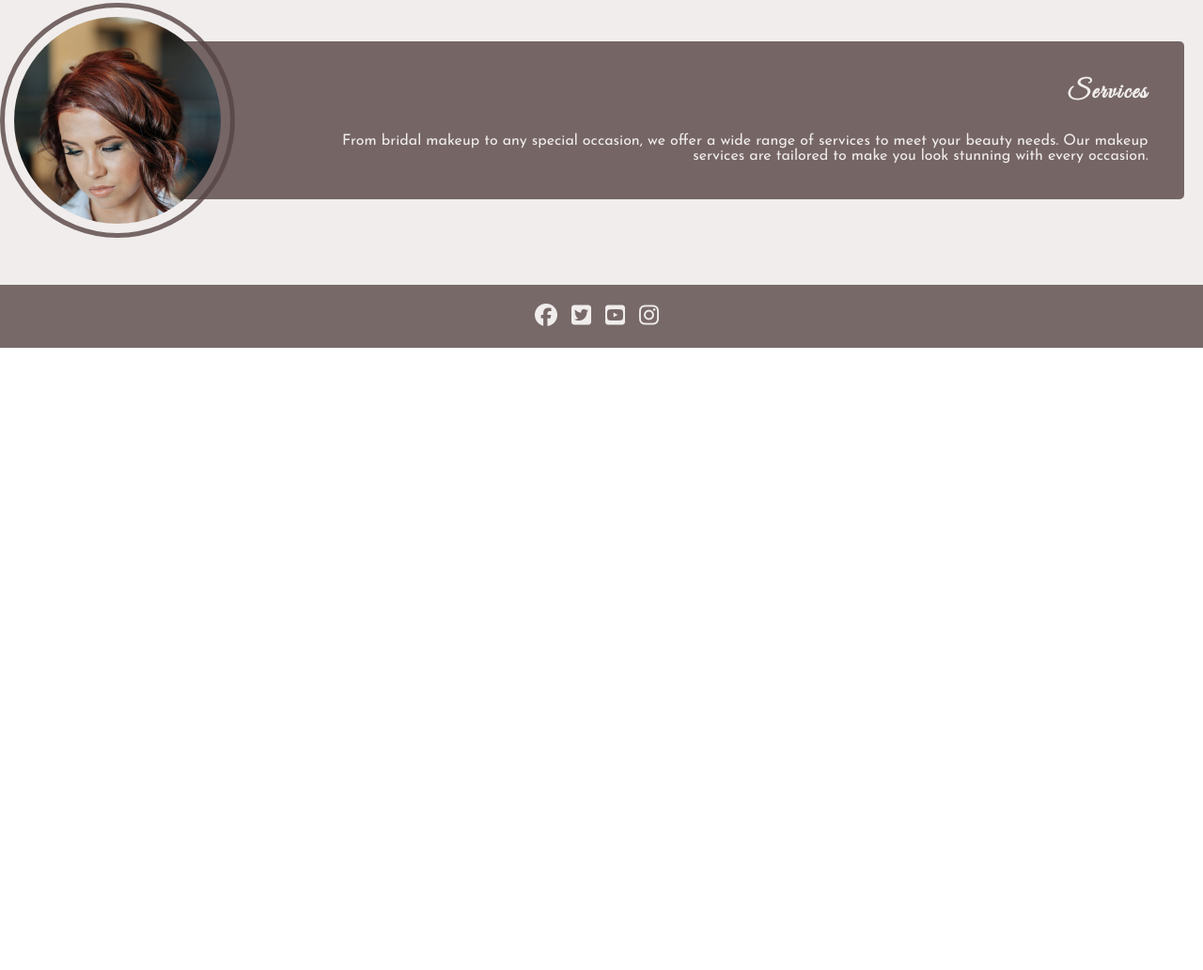
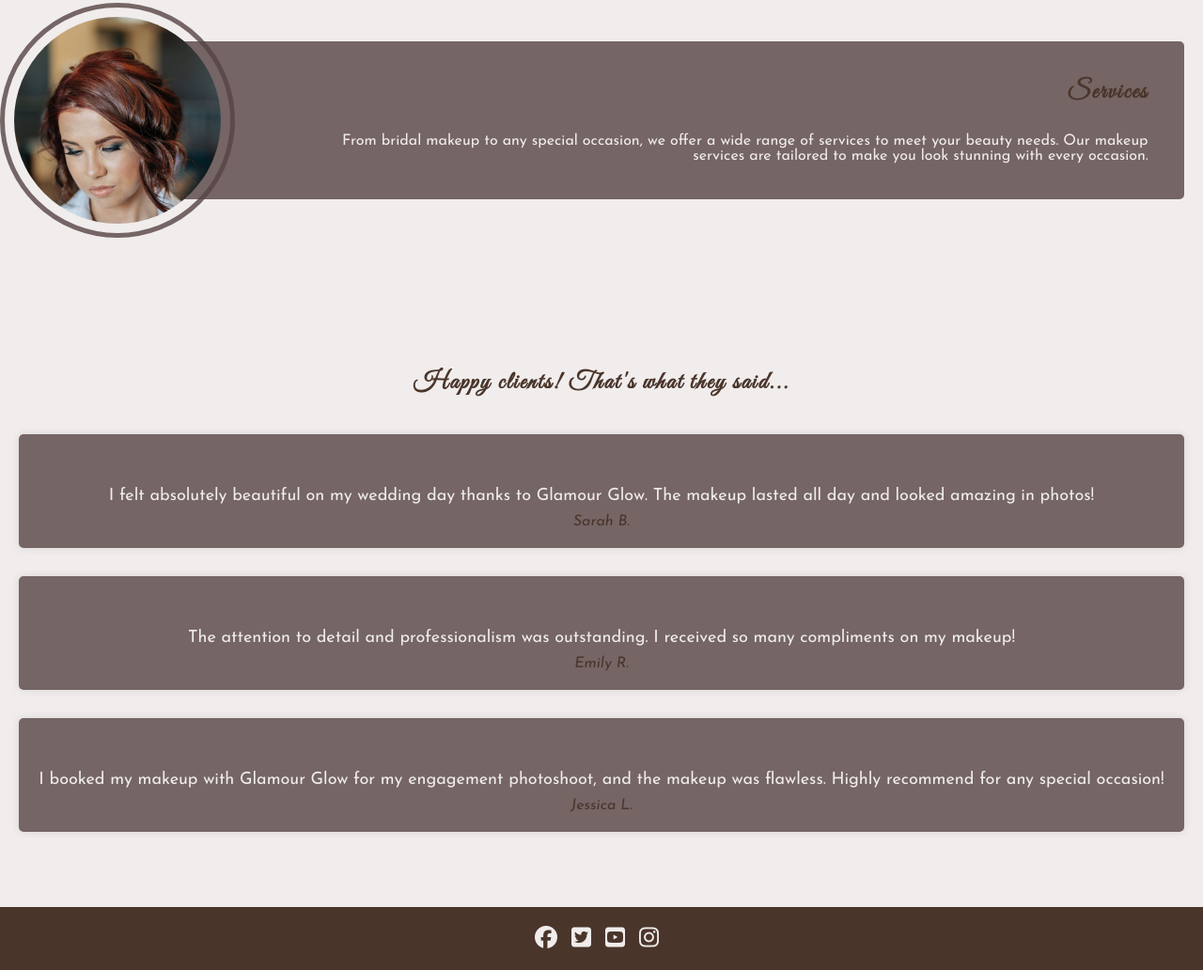
Before and after one commit to dmuresanu/Project-1, a plain HTML site: page index.html in a window 1280 px wide. Shown: the part 1597-2629 px from the top of the page at 94% size. Before the commit the page ends 1967 px from the top, so only its background shows below. Drawn offline with Linux system fonts and the light colour scheme; a web font is replaced by a local one.

Commit message:
Add Testimonials section and its content. Make Testimonials section responsive

```diff
--- a/assets/css/style.css
+++ b/assets/css/style.css
@@ -123,6 +123,7 @@ main {
 
 .hero-content h2 {
     font-family: "Great Vibes", cursive;
+    color: darkgreen;
     font-size: 36px;
     margin-top: 250px;
     margin-bottom: 10px;
@@ -195,6 +196,7 @@ main {
 
 .introduction {
     font-family: "Great Vibes", cursive;
+    color: #4a352b;
     font-size: 36px;
     letter-spacing: 2px;
 }
@@ -250,6 +252,7 @@ main {
 
 .mission {
     font-family: "Great Vibes", cursive;
+    color: #4a352b;
     font-size: 36px;
     letter-spacing: 2px;
 }
@@ -262,14 +265,56 @@ main {
 
 .services {
         font-family: "Great Vibes", cursive;
+        color: #4a352b;
         font-size: 36px;
         letter-spacing: 2px;
+}
+
+/* Testimonials section */
+#testimonials {
+    background-color: #f0edec;
+    padding: 50px 0;
+    text-align: center;
+}
+
+#testimonials h2 {
+    text-align: center;
+    margin-top: 3%;
+    margin-bottom: 3%;
+    color: #4a352b;
+    font-family: "Great Vibes", cursive;
+    font-size: 36px;
+    letter-spacing: 2px;
+
+}
+
+.testimonial {
+    text-align: center;
+    padding: 20px;
+    border-radius: 5px;
+    background-color: rgba(87, 68, 68, 0.8);
+    box-shadow: 0 0 10px rgba(0, 0, 0, 0.1);
+    margin-bottom: 30px;
+}
+
+.testimonial p {
+    text-align: center;
+    color: #f0edec;
+    margin-top: 0;
+    font-size: 18px;
+    margin-bottom: 10px;
+}
+
+.testimonial .author {
+    font-style: italic;
+    font-size: 16px;
+    color: #4a352b;
 }
 
 /* Footer */
 
 footer {
-    background-color: rgba(87, 68, 68, 0.8);
+    background-color: #4a352b;
     color: #f0edec;
     text-align: center;
     padding: 20px 0;
@@ -352,6 +397,11 @@ footer {
 .services {
     font-size: 26px;
     text-align: center;
+}
+
+/* Testimonials section styles */
+#testimonials h2 {
+    font-size: 26px;
 }
 
 
@@ -459,6 +509,12 @@ footer {
         text-align: right;
     }
 
+    /* Testimonials section styles */
+    .testimonial {
+        margin-left: 10px;
+        margin-right: 10px;
+    }
+
 }
 
 /* Large devices (laptops and desktops, 992px and up) */
@@ -475,6 +531,12 @@ footer {
     /* Mission section styles */
     .text-box2 {
         margin-left: 20px;
+    }
+
+    /* Testimonials section styles */
+    .testimonial {
+        margin-left: 20px;
+        margin-right: 20px;
     }
 
 }
@@ -540,4 +602,13 @@ footer {
         font-size: 56px;
     }
 
+    /* Testimonials section styles */
+    #testimonials h2 {
+        font-size: 56px;
+    }
+
+    .testimonial {
+        margin-left: 30px;
+        margin-right: 30px;
+    }
 }
--- a/index.html
+++ b/index.html
@@ -107,6 +107,23 @@
             </div>
         </section>
 
+        <!-- Testimonials section -->
+        <section id="testimonials">
+            <h2>Happy clients! That's what they said...</h2>
+            <div class="testimonial">
+                <p>I felt absolutely beautiful on my wedding day thanks to Glamour Glow. The makeup lasted all day and looked amazing in photos!</p>
+                <span class="author">Sarah B.</span>
+            </div>
+            <div class="testimonial">
+                <p>The attention to detail and professionalism was outstanding. I received so many compliments on my makeup!</p>
+                <span class="author">Emily R.</span>
+            </div>
+            <div class="testimonial">
+                <p>I booked my makeup with Glamour Glow for my engagement photoshoot, and the makeup was flawless. Highly recommend for any special occasion!</p>
+                <span class="author">Jessica L.</span>
+            </div>
+        </section>
+
 
 
     </main>
```
